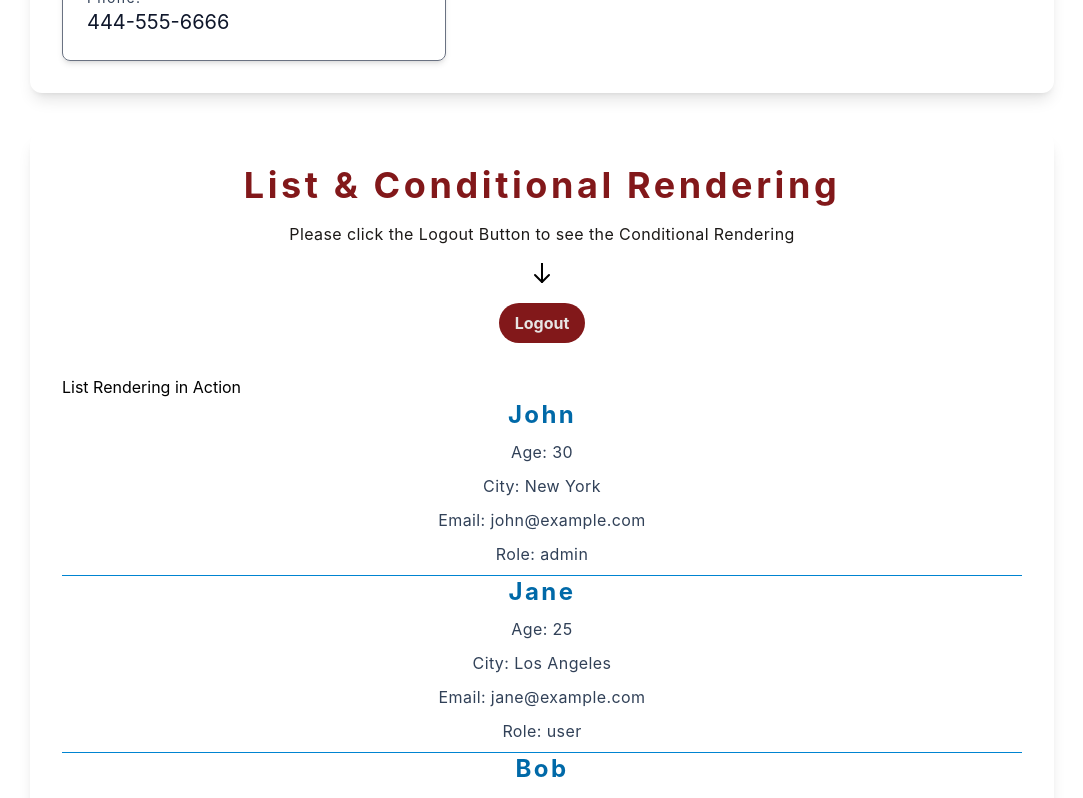
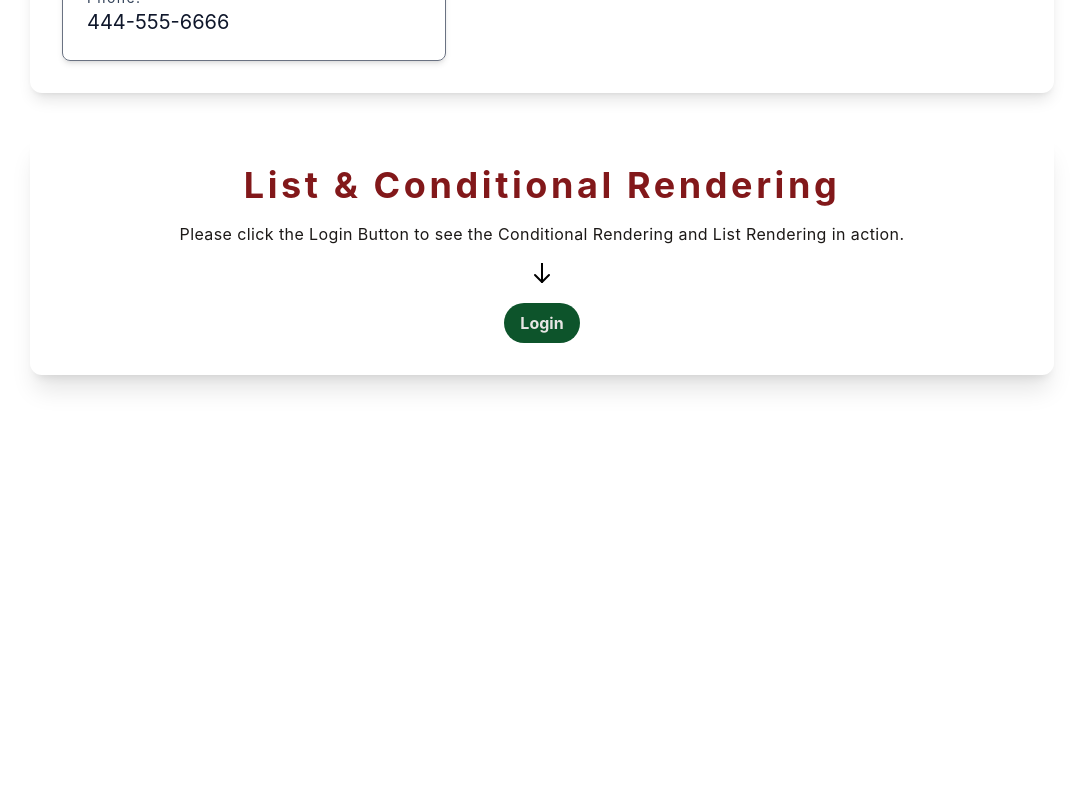
Before and after one commit to GOKULs-vm/STACKLY_TRAINING, a React (Vite) app in the folder React-Training/01-React/: page / in a window 1280 px wide. Shown: the part 1920-2718 px from the top of the page, without its empty margins (98-1181 px from the left). After the commit the page ends 2335 px from the top, so only its background shows below. Built offline with nearby package versions, Linux system fonts and the light colour scheme.

Commit message:
Refactor login state management and enhance user list rendering styles

```diff
--- a/React-Training/01-React/src/App.jsx
+++ b/React-Training/01-React/src/App.jsx
@@ -1,16 +1,16 @@
+import { useState } from "react";
 import LinLout from "./components/li-co-components/LinLout";
-import ListRen from "./components/li-co-components/ListRen";
 import PropParent from "./components/prop-components/PropParent"
 import SelfIntro from "./components/SelfIntro"
 
 const App = () => {
-  const isLoggedIn = true;
+  const [isLoggedIn, setIsLoggedIn] = useState(false);
 
   return (
     <>
       <SelfIntro />
       <PropParent />
-      <LinLout isLoggedIn={isLoggedIn} />
+      <LinLout isLoggedIn={isLoggedIn} setIsLoggedIn={setIsLoggedIn} />
     </>
   )
 }
--- a/React-Training/01-React/src/components/li-co-components/LinLout.jsx
+++ b/React-Training/01-React/src/components/li-co-components/LinLout.jsx
@@ -1,16 +1,16 @@
 import ListRen from './ListRen'
 
-const LinLout = ({ isLoggedIn }) => {
+const LinLout = ({ isLoggedIn, setIsLoggedIn }) => {
     const handleLogin = () => {
-        isLoggedIn = true;
+        setIsLoggedIn(true);
       };
 
     const handleLogout = () => {
-        isLoggedIn = false;
+        setIsLoggedIn(false);
       }
 
   return (
-    <div className='max-w-5xl mx-auto mt-10 mb-10 px-8 py-8 flex flex-col gap-8 justify-between rounded-xl shadow-lg'>
+    <div className='max-w-5xl mx-auto mt-10 mb-10 px-8 py-8 flex flex-col gap-8 justify-between rounded-xl shadow-xl'>
       <div className='flex flex-col gap-4 justify-center items-center'>
         <h1 className='text-4xl text-center text-red-900 font-bold tracking-widest'>List & Conditional Rendering</h1>
         {
--- a/React-Training/01-React/src/components/li-co-components/ListRen.jsx
+++ b/React-Training/01-React/src/components/li-co-components/ListRen.jsx
@@ -9,19 +9,42 @@ const ListRen = () => {
         { id: 5, name: 'Tom', age: 40, city: 'Seattle', email: 'tom@example.com', role: 'guest' }
     ]
   return (
-    <div>
-      <h1>List Rendering in Action</h1>
-      {
+    <div className='space-y-6 '>
+      <h2 className='text-xl'>List Rendering in Action...</h2>
+      <div className='flex flex-wrap gap-6 justify-center'>
+        {
         users.map((user) => (
-            <div key={user.id} className='flex flex-col gap-2 border-b border-sky-600 pb-2'>
-                <h2 className='text-2xl text-center text-sky-700 font-bold tracking-widest'>{user.name}</h2>
-                <p className='text-slate-700 text-center text-md leading-relaxed tracking-wide'>Age: {user.age}</p>
-                <p className='text-slate-700 text-center text-md leading-relaxed tracking-wide'>City: {user.city}</p>
-                <p className='text-slate-700 text-center text-md leading-relaxed tracking-wide'>Email: {user.email}</p>
-                <p className='text-slate-700 text-center text-md leading-relaxed tracking-wide'>Role: {user.role}</p>
+            <div key={user.id} className='max-w-3xl flex flex-col gap-8 border border-green-900 p-4 rounded-lg shadow-lg'>
+                <div className='flex gap-2 items-center justify-center border-b border-slate-700 pb-2'>
+                  <span className='text-lg text-red-900 border border-green-900 rounded-2xl text-center p-0.5 w-8 h-8'>{user.id}</span>
+                  <h3 className='text-xl text-center text-green-900 font-bold tracking-widest'>{user.name}</h3>
+                </div>
+
+                <div className='flex flex-col max-w-md gap-2 justify-center'>
+                  <div className='flex gap-3'>
+                    <p className='text-slate-700 text-center text-md leading-relaxed tracking-wide'>Age:</p>
+                    <span >{user.age}</span>
+                  </div>
+                  <div className='flex gap-3'>
+                    <p className='text-slate-700 text-center text-md leading-relaxed tracking-wide'>City:</p>
+                    <span>{user.city}</span>
+                  </div>
+                  <div className='flex gap-3'>
+                    <p className='text-slate-700 text-center text-md leading-relaxed tracking-wide'>Email:</p>
+                    <span>{user.email}</span>
+                  </div>
+                  <div className='flex gap-3'>
+                    <p className='text-slate-700 text-center text-md leading-relaxed tracking-wide'>Role:</p>
+                    <span>{user.role}</span>
+                  </div>
+                </div>
+
             </div>
+
         ))
       }
+      </div>
+
     </div>
   )
 }
```
